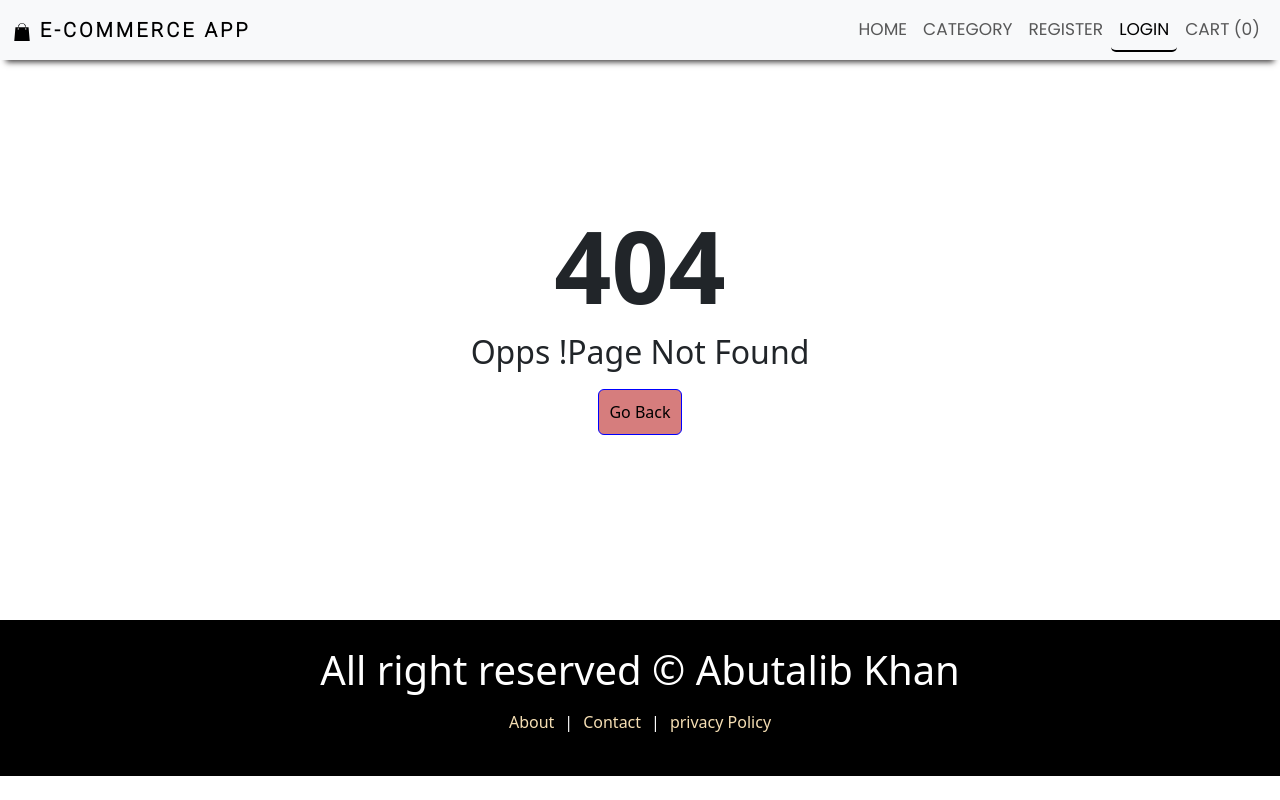
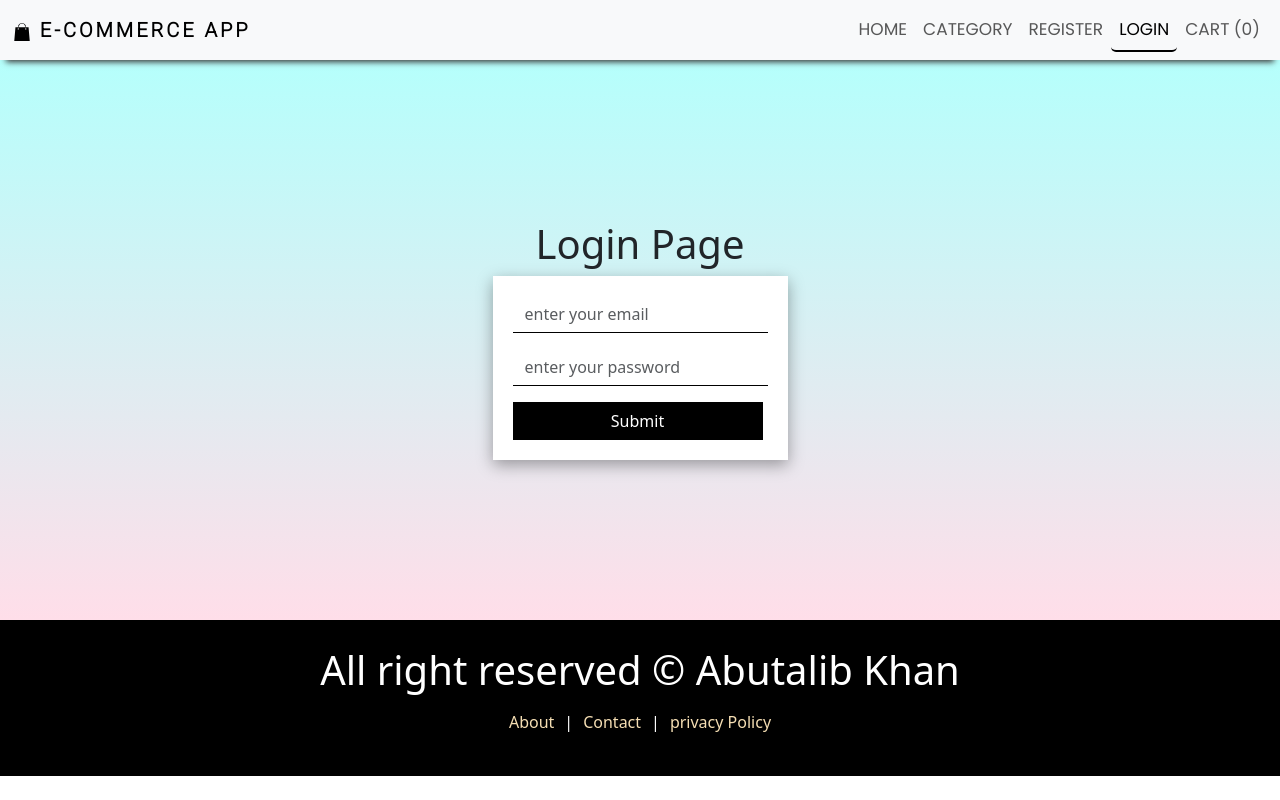
Before and after one commit to imtalibkhan/e-commerce-website, a React (Create React App) app in the folder client/: page /login in a window 1280 px wide. Before the commit this address had no page. Built offline with nearby package versions, Linux system fonts and the light colour scheme.

Commit message:
login part complete

```diff
--- a/client/src/App.js
+++ b/client/src/App.js
@@ -5,8 +5,9 @@
 import Policy from "./pages/Policy";
 import PageNotFound from "./pages/PageNotFound";
 import Register from "./pages/Auth/Register";
-import { ToastContainer } from 'react-toastify';
+// import { ToastContainer } from 'react-toastify';
   import 'react-toastify/dist/ReactToastify.css';
+import Login from "./pages/Auth/Login";
 
 function App() {
   return (
@@ -14,6 +15,8 @@
       <Routes>
         <Route path="/" element={<HomePage />} />
         <Route path="register" element={<Register />} />
+        <Route path="login" element={<Login />} />
+
 
         <Route path="about" element={<About />} />
         <Route path="contact" element={<Contact />} />
--- a/client/src/components/layout/Layout.js
+++ b/client/src/components/layout/Layout.js
@@ -4,7 +4,7 @@
 import { Helmet } from "react-helmet";
 // import { ToastContainer } from "react-toastify";
 import {Toaster} from "react-hot-toast";
-import "react-toastify/dist/ReactToastify.css"
+// import "react-toastify/dist/ReactToastify.css"
 
 const Layout = ({ children, title, description, keywords, author }) => {
   return (
--- a/client/src/pages/Auth/Login.js
+++ b/client/src/pages/Auth/Login.js
@@ -1,8 +1,112 @@
-import React from 'react'
+import React, { useState } from "react";
+import Layout from "./../../components/layout/Layout";
+import axios from "axios";
+import toast from "react-hot-toast";
+import { useNavigate } from "react-router-dom";
+import "../../style/AuthStyles.css"
 
 const Login = () => {
+    // const [name, setName] = useState("");
+    const [email, setEmail] = useState("");
+    const [password, setPassword] = useState("");
+    // const [phone, setPhone] = useState("");
+    // const [address, setAddress] = useState("");
+    const navigate = useNavigate();
+
+    const handleSubmit = async (e) => {
+        e.preventDefault();
+        // console.log(name, email, password, phone, address);
+        // toast.success("register succesfully");
+
+        try {
+          const res = await axios.post("/api/v1/auth/login", {
+
+            email,
+            password,
+
+          });
+          if (res && res.data.success) {
+            alert("login succesfully")
+            // toast.success(res.data && res.data.message);
+            navigate("/");
+          } else {
+            toast.error(res.data.message);
+          }
+        } catch (error) {
+          console.log(error);
+          toast.error("something went wrong");
+        }
+      };
+
+
   return (
-    <div>Login</div>
+    <Layout title="Register E-commerce-App">
+      <div className="form-container">
+        <h1>Login Page</h1>
+        <form onSubmit={handleSubmit}>
+          {/* <div className="mb-3">
+            <input
+              type="text"
+              value={name}
+              onChange={(e) => setName(e.target.value)}
+              className="form-control"
+              id="exampleInputEmail1"
+              placeholder="enter your name"
+              required
+            />
+          </div> */}
+          <div className="mb-3">
+            <input
+              type="email"
+              value={email}
+              onChange={(e) => setEmail(e.target.value)}
+              className="form-control"
+              id="exampleInputEmail1"
+              placeholder="enter your email"
+              required
+            />
+          </div>
+
+          <div className="mb-3">
+            <input
+              type="password"
+              value={password}
+              onChange={(e) => setPassword(e.target.value)}
+              className="form-control"
+              id="exampleInputPassword1"
+              placeholder="enter your password"
+              required
+            />
+          </div>
+          {/* <div className="mb-3">
+            <input
+              type="text"
+              value={phone}
+              onChange={(e) => setPhone(e.target.value)}
+              className="form-control"
+              id="exampleInputEmail1"
+              placeholder="enter your phone number"
+              required
+            />
+          </div> */}
+          {/* <div className="mb-3">
+            <input
+              type="text"
+              value={address}
+              onChange={(e) => setAddress(e.target.value)}
+              className="form-control"
+              id="exampleInputEmail1"
+              placeholder="enter your Address"
+              required
+            />
+          </div> */}
+
+          <button type="submit" className="btn btn-primary">
+            Submit
+          </button>
+        </form>
+      </div>
+    </Layout>
   )
 }
 
--- a/client/src/pages/Auth/Register.js
+++ b/client/src/pages/Auth/Register.js
@@ -3,6 +3,8 @@
 import axios from "axios";
 import toast from "react-hot-toast";
 import { useNavigate } from "react-router-dom";
+import "../../style/AuthStyles.css"
+
 
 const Register = () => {
   const [name, setName] = useState("");
@@ -25,8 +27,9 @@
         phone,
         address,
       });
-      if (res&& res.data.success) {
-        toast.success(res.data.message);
+      if (res && res.data.success) {
+        alert("login succesfully")
+        // toast.success(res.data && res.data.message);
         navigate("/login");
       } else {
         toast.error(res.data.message);
@@ -41,7 +44,7 @@
 
   return (
     <Layout title="Register E-commerce-App">
-      <div className="register">
+      <div className="form-container">
         <h1>Register Page</h1>
         <form onSubmit={handleSubmit}>
           <div className="mb-3">
--- /dev/null
+++ b/client/src/style/AuthStyles.css
@@ -0,0 +1,53 @@
+/* ===================================
+========= register page  */
+.form-container {
+    display: flex;
+    align-items: center;
+    justify-content: center;
+    min-height: 70vh;
+    flex-direction: column;
+    background-color: #ffdee9;
+    background-image: linear-gradient(0deg, #ffdee9 0%, #b5fffc 100%);
+  }
+
+  .form-container form {
+    box-shadow: rgba(0, 0, 0, 0.35) 0px 5px 15px;
+    padding: 20px;
+    background-color: #fff;
+  }
+
+  .form-container form .title {
+    text-align: center;
+    margin-bottom: 15px;
+    font-weight: bold;
+    font-family: "Playfair Display", serif;
+  }
+
+  .form-container form input {
+    border: none;
+    border-bottom: 1px solid #000;
+    border-radius: 0;
+  }
+
+  .form-container form button {
+    border: 1px solid black;
+    border-radius: 0;
+    background-color: #000;
+    color: white;
+    width: 250px;
+  }
+
+  .form-container form button:hover {
+    border: 1px solid black;
+    background: #000000; /* fallback for old browsers */
+    background: -webkit-linear-gradient(
+      to right,
+      #434343,
+      #000000
+    ); /* Chrome 10-25, Safari 5.1-6 */
+    background: linear-gradient(
+      to right,
+      #434343,
+      #000000
+    ); /* W3C, IE 10+/ Edge, Firefox 16+, Chrome 26+, Opera 12+, Safari 7+ */
+  }
```
